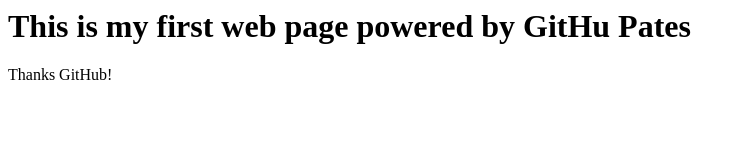
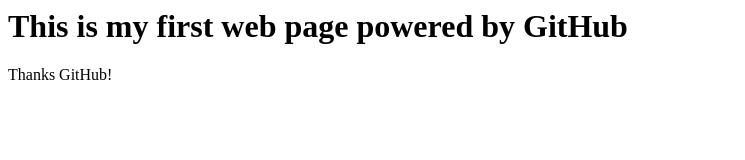
Before and after one commit to Andreas-Mitschele/myFirstRepo, a plain HTML site: page index.html in a window 1280 px wide. Shown: the whole page, without its empty margins (0-745 px from the left). Drawn offline with Linux system fonts and the light colour scheme.

Commit message:
Corrected spelling mistakes!

```diff
--- a/index.html
+++ b/index.html
@@ -1,4 +1,4 @@
 <html>
-<h1> This is my first web page powered by GitHu Pates </h1>
+<h1> This is my first web page powered by GitHub </h1>
 Thanks GitHub!
 </html>
```
